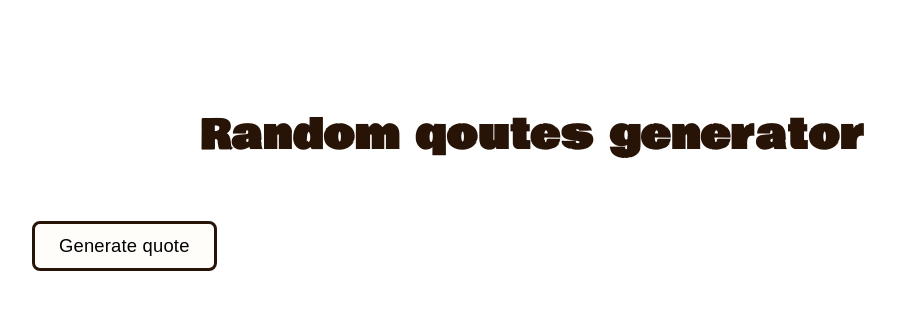
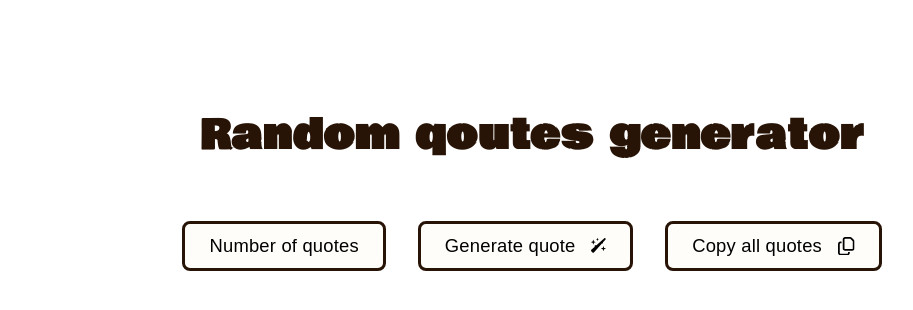
Before and after one commit to OlaJurrek/random-quotes-generator, a React (Vite) app: page / in a window 1280 px wide. Shown: the top 310 px of the page, without its empty margins (108-1021 px from the left). Built offline with nearby package versions, Linux system fonts and the light colour scheme.

Commit message:
basic buttons

```diff
--- /dev/null
+++ b/src/assets/icons/CopyIcon.jsx
@@ -0,0 +1,24 @@
+function Icon(props) {
+  return (
+    <svg
+      xmlns="http://www.w3.org/2000/svg"
+      fill="none"
+      viewBox="0 0 18 20"
+      {...props}
+    >
+      <g clipPath="url(#clip0_15_57)">
+        <path
+          fill="#000"
+          d="M15.429 13.125H7.714a.636.636 0 01-.643-.625v-10c0-.344.29-.625.643-.625h5.63l2.727 2.652V12.5c0 .344-.289.625-.642.625zM7.714 15h7.715C16.847 15 18 13.879 18 12.5V4.527a1.85 1.85 0 00-.567-1.324L14.71.551A1.957 1.957 0 0013.347 0H7.714C6.296 0 5.143 1.121 5.143 2.5v10c0 1.379 1.153 2.5 2.571 2.5zM2.571 5C1.153 5 0 6.121 0 7.5v10C0 18.879 1.153 20 2.571 20h7.715c1.418 0 2.571-1.121 2.571-2.5v-1.25H10.93v1.25c0 .344-.29.625-.643.625H2.57a.636.636 0 01-.642-.625v-10c0-.344.289-.625.642-.625h1.286V5H2.571z"
+        ></path>
+      </g>
+      <defs>
+        <clipPath id="clip0_15_57">
+          <path fill="#fff" d="M0 0H18V20H0z"></path>
+        </clipPath>
+      </defs>
+    </svg>
+  );
+}
+
+export default Icon;
--- a/src/assets/icons/IconWandSparkles.jsx
+++ b/src/assets/icons/WandSparklesIcon.jsx
@@ -1,13 +1,10 @@
 // icon:wand-sparkles | Fontawesome https://fontawesome.com/ | Fontawesome
-import * as React from "react";
 
 function IconWandSparkles(props) {
   return (
     <svg
       viewBox="0 0 512 512"
       fill="currentColor"
-      height="1em"
-      width="1em"
       {...props}
     >
       <path d="M464 6.1c9.5-8.5 24-8.1 33 .9l8 8c9 9 9.4 23.5.9 33l-85.8 95.9c-2.6 2.9-4.1 6.7-4.1 10.7V176c0 8.8-7.2 16-16 16h-15.8c-4.6 0-8.9 1.9-11.9 5.3L100.7 500.9C94.3 508 85.3 512 75.8 512c-8.8 0-17.3-3.5-23.5-9.8L9.7 459.7C3.5 453.4 0 445 0 436.2c0-9.5 4-18.5 11.1-24.8l111.6-99.8c3.4-3 5.3-7.4 5.3-11.9V272c0-8.8 7.2-16 16-16h34.6c3.9 0 7.7-1.5 10.7-4.1L464 6.1zM432 288c3.6 0 6.7 2.4 7.7 5.8l14.8 51.7 51.7 14.8c3.4 1 5.8 4.1 5.8 7.7s-2.4 6.7-5.8 7.7l-51.7 14.8-14.8 51.7c-1 3.4-4.1 5.8-7.7 5.8s-6.7-2.4-7.7-5.8l-14.8-51.7-51.7-14.8c-3.4-1-5.8-4.1-5.8-7.7s2.4-6.7 5.8-7.7l51.7-14.8 14.8-51.7c1-3.4 4.1-5.8 7.7-5.8zM87.7 69.8l14.8 51.7 51.7 14.8c3.4 1 5.8 4.1 5.8 7.7s-2.4 6.7-5.8 7.7l-51.7 14.8-14.8 51.7c-1 3.4-4.1 5.8-7.7 5.8s-6.7-2.4-7.7-5.8l-14.8-51.7-51.7-14.8c-3.4-1-5.8-4.1-5.8-7.7s2.4-6.7 5.8-7.7l51.7-14.8 14.8-51.7c1-3.4 4.1-5.8 7.7-5.8s6.7 2.4 7.7 5.8zM224 0c3.7 0 6.9 2.5 7.8 6.1l6.8 27.3 27.3 6.8c3.6.9 6.1 4.1 6.1 7.8s-2.5 6.9-6.1 7.8l-27.3 6.8-6.8 27.3c-.9 3.6-4.1 6.1-7.8 6.1s-6.9-2.5-7.8-6.1l-6.8-27.3-27.3-6.8c-3.6-.9-6.1-4.1-6.1-7.8s2.5-6.9 6.1-7.8l27.3-6.8 6.8-27.3c.9-3.6 4.1-6.1 7.8-6.1z" />
--- a/src/components/Header/Actions.jsx
+++ b/src/components/Header/Actions.jsx
@@ -1,16 +1,25 @@
 // import React from "react";
 import styled from "styled-components";
 import Button from "./Button";
-import IconWandSparkles from "../../assets/icons/IconWandSparkles";
+import IconWandSparkles from "../../assets/icons/WandSparklesIcon";
+import IconCopy from "../../assets/icons/CopyIcon";
 
 const Actions = () => (
-    <StyledSection>
-        <Button label="Generate quote" icon={IconWandSparkles} />
-    </StyledSection>
+  <StyledSection>
+    <Button label="Number of quotes" type="special"></Button>
+    <Button label="Generate quote" type="submit">
+      <IconWandSparkles width=".8em" height=".8em" />
+    </Button>
+    <Button label="Copy all quotes" type="button">
+      <IconCopy width=".9em" />
+    </Button>
+  </StyledSection>
 );
 
 const StyledSection = styled.section`
-    display: flex;
-`
+  display: flex;
+  justify-content: center;
+  gap: 2rem;
+`;
 
 export default Actions;
--- a/src/components/Header/Button.jsx
+++ b/src/components/Header/Button.jsx
@@ -1,22 +1,31 @@
 // import React from "react";
 import styled from "styled-components";
 
-const Button = ({ label, icon }) => (
+const Button = ({ label, children }) => {
+  return (
     <StyledButton type="button">
-        <span>{label}</span>
-        {icon && icon}
+      <Label>{label}</Label>
+      {children}
     </StyledButton>
   );
+};
 
 const StyledButton = styled.button`
+  display: flex;
+  align-items: center;
+  gap: 1rem;
   padding: 8px 24px;
   font-size: 1.15rem;
   font-variation-settings: "wght" 480;
-    letter-spacing: .2px;
+  letter-spacing: 0.2px;
   background-color: var(--white);
   border: var(--borderWidth) solid var(--black);
   border-radius: var(--borderRadius);
   cursor: pointer;
 `;
 
+const Label = styled.span`
+  white-space: nowrap;
+`;
+
 export default Button;
```
Also changed, not shown: .eslintrc.cjs, src/assets/icons/wand-sparkles-solid.svg (deleted). Lines whose indentation alone changed are shown as unchanged.
